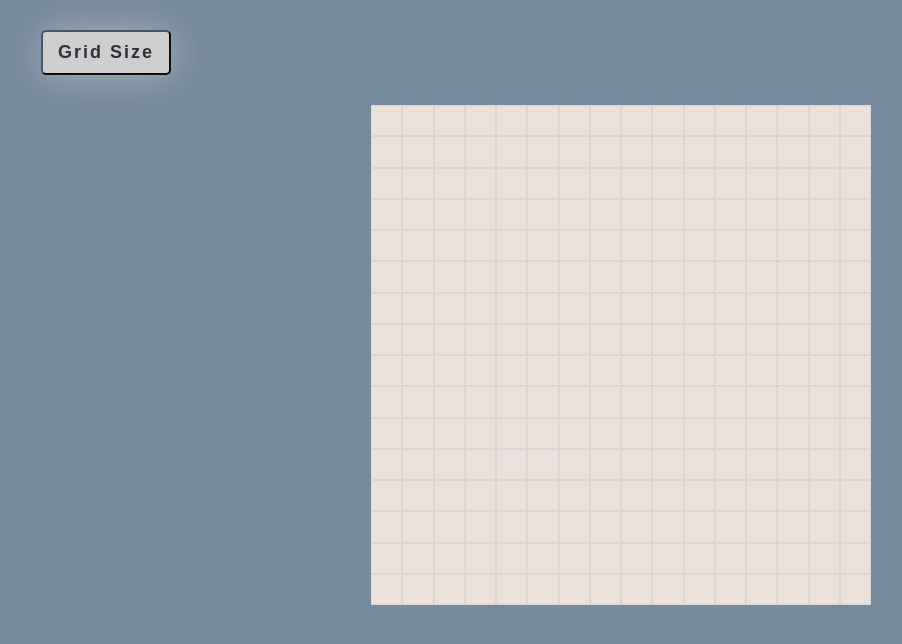
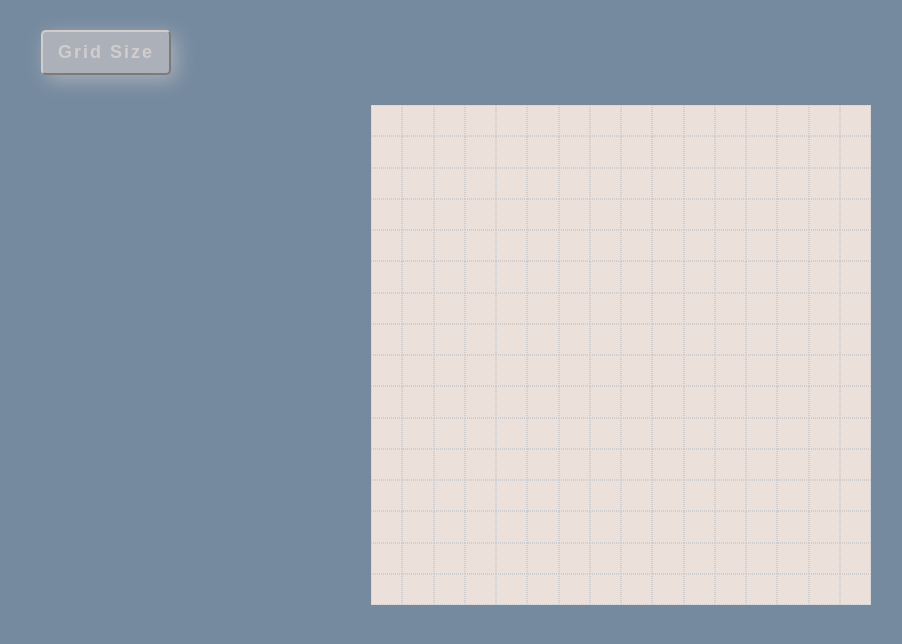
Before and after one commit to IrieBee/odin-etch-aSketch, a plain HTML site: page index.html in a window 1280 px wide. In both pictures the pointer is over the button "Grid Size". Shown: the whole page, without its empty margins (19-921 px from the left). Drawn offline with Linux system fonts and the light colour scheme.

Commit message:
Change button hover style

```diff
--- a/style.css
+++ b/style.css
@@ -42,6 +42,7 @@ section {
 }
 
 .button:hover {
-    background-color: hsl(330, 4%, 81%);
-    box-shadow: 1px 1px 40px hsl(222, 8%, 70%);
+    color: hsl(330, 4%, 81%);
+    box-shadow: 5px 5px 20px hsl(222, 8%, 70%);
+    border-color: hsl(330, 4%, 81%);
 }
```
Also changed, not shown: index.html (+0 -5 lines).
